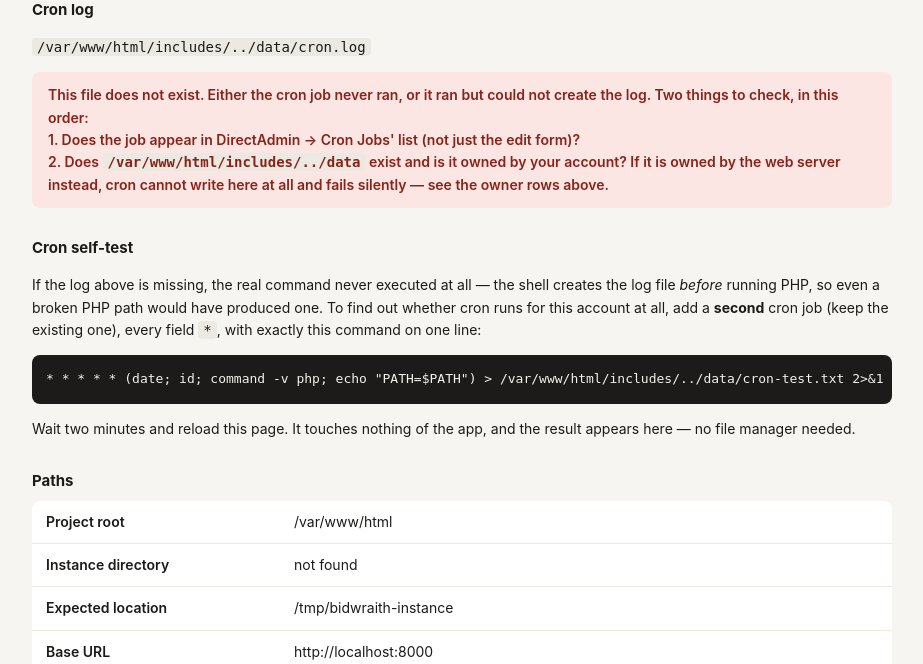
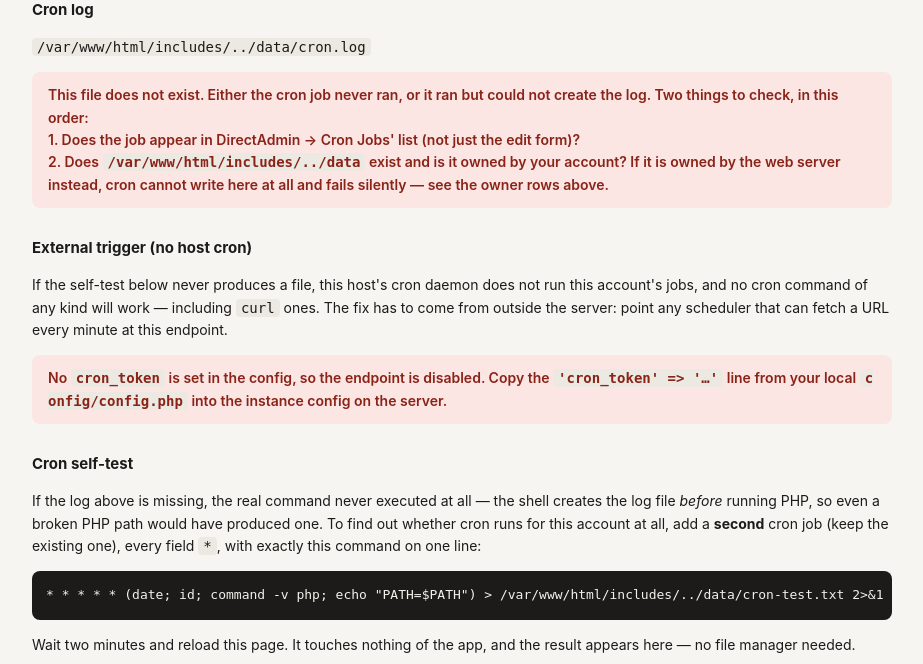
Before and after one commit to brunovidasi/Bidwraith, a PHP site: page /bidwraith/preflight.php in a window 1280 px wide. Shown: the part 1375-2039 px from the top of the page, without its empty margins (178-1101 px from the left). Run offline with PHP 8.4, Linux system fonts and the light colour scheme; some libraries are stand-ins or nearby versions.

Commit message:
Add an HTTPS trigger for hosts where cron does not run
This host's cron daemon does not run this account's jobs at all: two jobs were
scheduled and listed, including one touching nothing of this app, and neither
ever produced a file. That rules out a curl-based cron job too, since that is
still a cron job, so the trigger has to come from off the server.

Extracts the bid-firing pass into includes/snipe_runner.php and adds
public/cron_http.php, which an external scheduler can call once a minute. It is
guarded by a shared secret and stays disabled unless one is configured.

The response is closed before the pass runs, since a pass sleeps until an
auction's final seconds and no scheduler would wait; ignore_user_abort keeps the
work going after the caller hangs up. Verified: a step scheduled 5s before close
fired on time with the caller released in under a millisecond.

```diff
--- a/config/config.example.php
+++ b/config/config.example.php
@@ -20,6 +20,12 @@ return [
     'env' => 'development',
 
     'timezone' => 'America/Sao_Paulo',
+
+    // Shared secret for public/cron_http.php, the HTTPS trigger for hosts whose cron
+    // cannot run PHP (or cannot run at all). Generate with:
+    //   php -r "echo bin2hex(random_bytes(24));"
+    // Leave empty to keep the endpoint disabled.
+    'cron_token' => '',
 
     // Kept as an active admin on every request, so you can't lock yourself out.
     // Leave empty to disable.
--- /dev/null
+++ b/includes/snipe_runner.php
@@ -0,0 +1,157 @@
+<?php
+/**
+ * The actual bid-firing pass, shared by the two things that can trigger it:
+ * cron/snipe.php (host cron, when the host's crond works) and public/cron_http.php
+ * (an external scheduler calling in over HTTPS, when it doesn't).
+ *
+ * Each auction can have up to 5 scheduled bid_steps (e.g. $50 at 10s before end,
+ * $60 at 3s, $70 at 1s). A pass looks ahead 65 seconds — slightly more than the
+ * one-minute trigger interval, so nothing between two runs is ever missed — and for
+ * each step due in that window sleeps until its exact moment before firing.
+ *
+ * Steps due in the same pass are handled in chronological order; a later one can
+ * fire a few seconds late if an earlier bid call is slow. Fine for a handful of
+ * steps, would need parallel processes to do better.
+ */
+
+const LOOKAHEAD_SECONDS = 65;
+
+/**
+ * Passes legitimately overlap: one that sleeps until an auction's final second is
+ * still alive when the next minute's trigger arrives. This cap only stops a wedged
+ * pass accumulating forever on a shared host.
+ */
+const MAX_RUNTIME_SECONDS = 180;
+
+const MAX_LOG_BYTES = 2 * 1024 * 1024;
+
+/**
+ * Proves to the admin dashboard that the trigger is alive. Without it, a scheduler
+ * that silently stopped looks exactly like a quiet period with no auctions due —
+ * and you'd only find out by losing an auction.
+ */
+function write_heartbeat(): void
+{
+    $dir = data_dir();
+    if (!is_dir($dir)) {
+        @mkdir($dir, 0750, true);
+    }
+
+    @file_put_contents($dir . '/cron-heartbeat.txt', (string) time());
+}
+
+/** Keeps one previous generation so the log can't grow into the hosting quota. */
+function rotate_log_if_large(): void
+{
+    $log = data_dir() . '/cron.log';
+    if (is_file($log) && filesize($log) > MAX_LOG_BYTES) {
+        @rename($log, $log . '.1');
+    }
+}
+
+/**
+ * A step firing successfully always makes the auction 'bid_placed'. A step failing
+ * only downgrades the auction to 'failed' if no earlier step already succeeded — a
+ * later failure (someone outbidding your highest step) shouldn't erase the fact
+ * that you do have a live bid in from an earlier one.
+ */
+function update_auction_status_after_step(int $auctionId, bool $success, string $message): void
+{
+    if ($success) {
+        db()->prepare("UPDATE watched_auctions SET status = 'bid_placed', result_message = ?, last_checked_at = datetime('now') WHERE id = ?")
+            ->execute([$message, $auctionId]);
+        return;
+    }
+
+    $current = db()->prepare('SELECT status FROM watched_auctions WHERE id = ?');
+    $current->execute([$auctionId]);
+
+    if ($current->fetchColumn() !== 'bid_placed') {
+        db()->prepare("UPDATE watched_auctions SET status = 'failed', result_message = ?, last_checked_at = datetime('now') WHERE id = ?")
+            ->execute([$message, $auctionId]);
+    } else {
+        db()->prepare("UPDATE watched_auctions SET last_checked_at = datetime('now') WHERE id = ?")->execute([$auctionId]);
+    }
+}
+
+/** @param callable(string):void $log */
+function run_snipe_pass(callable $log): void
+{
+    $startedAt = time();
+
+    write_heartbeat();
+    rotate_log_if_large();
+
+    $horizon = date('Y-m-d H:i:s', time() + LOOKAHEAD_SECONDS);
+    $now = date('Y-m-d H:i:s');
+
+    $stmt = db()->prepare("
+        SELECT bid_steps.*, watched_auctions.item_id AS auction_item_id, watched_auctions.user_id AS auction_user_id,
+               watched_auctions.end_time AS auction_end_time
+        FROM bid_steps
+        JOIN watched_auctions ON watched_auctions.id = bid_steps.watched_auction_id
+        WHERE bid_steps.status = 'pending'
+          AND watched_auctions.end_time IS NOT NULL
+          AND watched_auctions.status NOT IN ('won', 'lost')
+          AND datetime(watched_auctions.end_time, '-' || bid_steps.seconds_before || ' seconds') <= ?
+          AND datetime(watched_auctions.end_time, '-' || bid_steps.seconds_before || ' seconds') > ?
+        ORDER BY datetime(watched_auctions.end_time, '-' || bid_steps.seconds_before || ' seconds') ASC
+    ");
+    $stmt->execute([$horizon, $now]);
+    $due = $stmt->fetchAll(PDO::FETCH_ASSOC);
+
+    if (!$due) {
+        $log('No bids due in the next ' . LOOKAHEAD_SECONDS . 's.');
+        return;
+    }
+
+    $client = new EbayClient();
+    $ebayEnvironment = ebay_config()['environment'];
+
+    foreach ($due as $step) {
+        if (time() - $startedAt > MAX_RUNTIME_SECONDS) {
+            $log('Runtime cap reached; leaving remaining steps to the next pass.');
+            break;
+        }
+
+        $fireAt = strtotime($step['auction_end_time']) - (int) $step['seconds_before'];
+        $sleepFor = $fireAt - time();
+
+        if ($sleepFor > 0) {
+            $log("Sleeping {$sleepFor}s before bidding {$step['max_bid']} on item {$step['auction_item_id']} (step #{$step['id']}, {$step['seconds_before']}s before end)");
+            sleep($sleepFor);
+        }
+
+        // Filtered by environment so a sandbox token can never be used to attempt a
+        // real bid (or vice versa) if a database is carried between environments.
+        $tokenStmt = db()->prepare('SELECT auth_token FROM ebay_accounts WHERE user_id = ? AND environment = ?');
+        $tokenStmt->execute([$step['auction_user_id'], $ebayEnvironment]);
+        $authToken = $tokenStmt->fetchColumn();
+
+        if (!$authToken) {
+            $msg = "No eBay account connected for this user in the $ebayEnvironment environment; cannot bid.";
+            $log("FAILED step #{$step['id']} (item {$step['auction_item_id']}): $msg");
+            db()->prepare("UPDATE bid_steps SET status = 'failed', result_message = ?, fired_at = datetime('now') WHERE id = ?")
+                ->execute([$msg, $step['id']]);
+            update_auction_status_after_step((int) $step['watched_auction_id'], false, $msg);
+            continue;
+        }
+
+        try {
+            $result = $client->placeBid($authToken, $step['auction_item_id'], (float) $step['max_bid']);
+        } catch (Throwable $e) {
+            $result = ['success' => false, 'message' => $e->getMessage()];
+        }
+
+        $status = $result['success'] ? 'bid_placed' : 'failed';
+        $log(($result['success'] ? 'OK' : 'FAILED') . " step #{$step['id']} (item {$step['auction_item_id']}): {$result['message']}");
+
+        db()->prepare("UPDATE bid_steps SET status = ?, result_message = ?, fired_at = datetime('now') WHERE id = ?")
+            ->execute([$status, $result['message'], $step['id']]);
+
+        db()->prepare('INSERT INTO bid_log (bid_step_id, success, response_summary) VALUES (?, ?, ?)')
+            ->execute([$step['id'], $result['success'] ? 1 : 0, $result['message']]);
+
+        update_auction_status_after_step((int) $step['watched_auction_id'], $result['success'], $result['message']);
+    }
+}
--- a/public/preflight.php
+++ b/public/preflight.php
@@ -10,6 +10,7 @@
  * still reports what it can, because that's precisely when it's needed.
  */
 require_once __DIR__ . '/../includes/bootstrap.php';
+require_once __DIR__ . '/../includes/snipe_runner.php';
 
 $dbError = null;
 $openAccess = false;
@@ -181,6 +182,11 @@ $selfTestRan = is_file($selfTestFile);
 $selfTestBody = $selfTestRan ? (string) file_get_contents($selfTestFile) : '';
 $selfTestAge = $selfTestRan ? time() - filemtime($selfTestFile) : null;
 
+$cronToken = (string) (app_config()['cron_token'] ?? '');
+$triggerUrl = base_url() . '/cron_http.php?token=' . urlencode($cronToken);
+// Only shown to a logged-in admin: anyone holding this URL can trigger a bid pass.
+$maySeeToken = !$openAccess;
+
 $failures = count(array_filter($checks, fn ($c) => !$c[0]));
 ?>
 <!doctype html>
@@ -269,6 +275,28 @@ $failures = count(array_filter($checks, fn ($c) => !$c[0]));
         <pre><?= htmlspecialchars($cronLogTail) ?></pre>
     <?php endif; ?>
 
+    <h2>External trigger (no host cron)</h2>
+    <p>If the self-test below never produces a file, this host's cron daemon does not run
+       this account's jobs, and no cron command of any kind will work — including
+       <code>curl</code> ones. The fix has to come from outside the server: point any
+       scheduler that can fetch a URL every minute at this endpoint.</p>
+    <?php if ($cronToken === ''): ?>
+        <div class="banner bad">No <code>cron_token</code> is set in the config, so the endpoint is
+            disabled. Copy the <code>'cron_token' =&gt; '…'</code> line from your local
+            <code>config/config.php</code> into the instance config on the server.</div>
+    <?php elseif (!$maySeeToken): ?>
+        <div class="banner bad">The trigger URL contains a secret, so it is only shown once you are
+            logged in as an admin.</div>
+    <?php else: ?>
+        <p>Give this URL to the scheduler, set to run <strong>every minute</strong>. Treat it as a
+           password — anyone holding it can start a bid pass:</p>
+        <pre><?= htmlspecialchars($triggerUrl) ?></pre>
+        <p>It answers immediately and finishes the work in the background, so a scheduler's short
+           request timeout is fine. Note that a free scheduler limited to 5-minute intervals is
+           <em>not</em> good enough: a pass only looks <?= LOOKAHEAD_SECONDS ?> seconds ahead, so
+           anything less frequent than once a minute will miss bids.</p>
+    <?php endif; ?>
+
     <h2>Cron self-test</h2>
     <?php if ($selfTestRan): ?>
         <div class="banner ok">Cron <strong>does</strong> run for this account — this file was written
```
Also changed, not shown: cron/snipe.php (+9 -157 lines), public/cron_http.php (added, +66 -0 lines), README.md.
